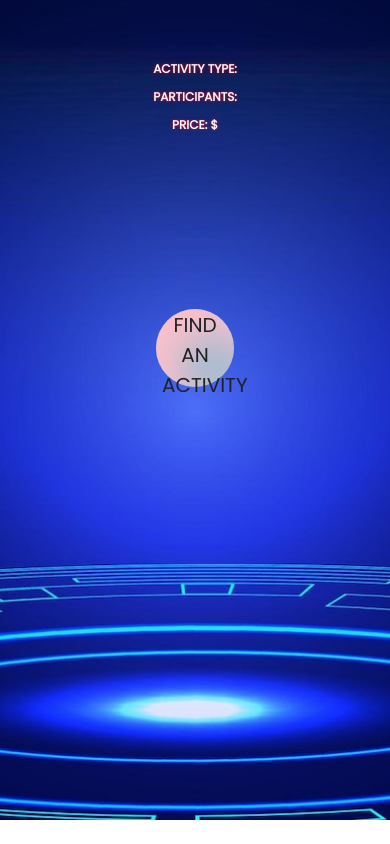
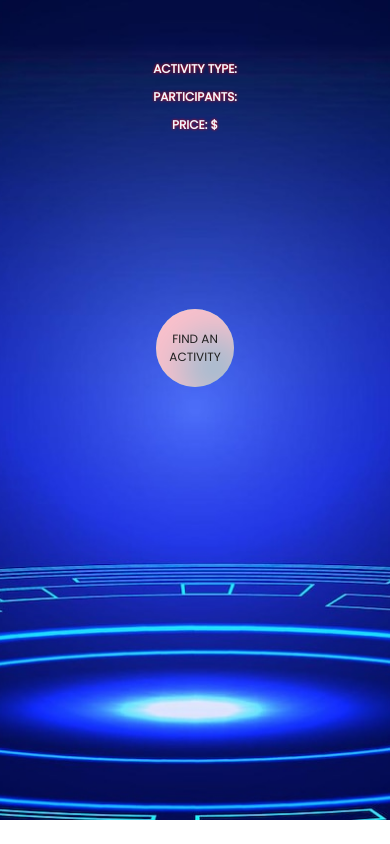
Before and after one commit to NatachaKey/havefun-app-API, a React (Create React App) app: page / in a window 390 px wide. Built offline with nearby package versions, Linux system fonts and the light colour scheme; no server answers.

Commit message:
Update index.css

```diff
--- a/src/index.css
+++ b/src/index.css
@@ -144,7 +144,7 @@ h6{
 
   }
     button{
-    font-size:20px;
+    font-size:12px;
       text-transform: uppercase;
     }
 
```
